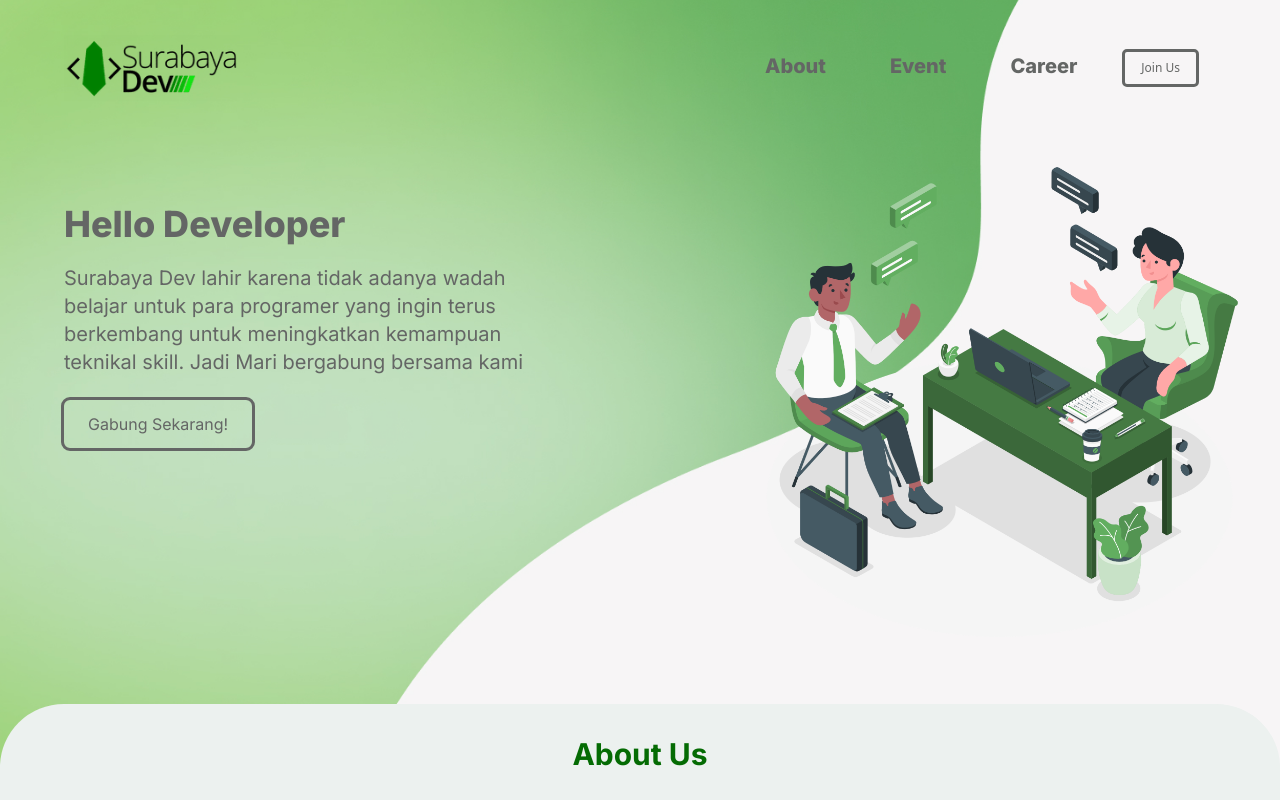
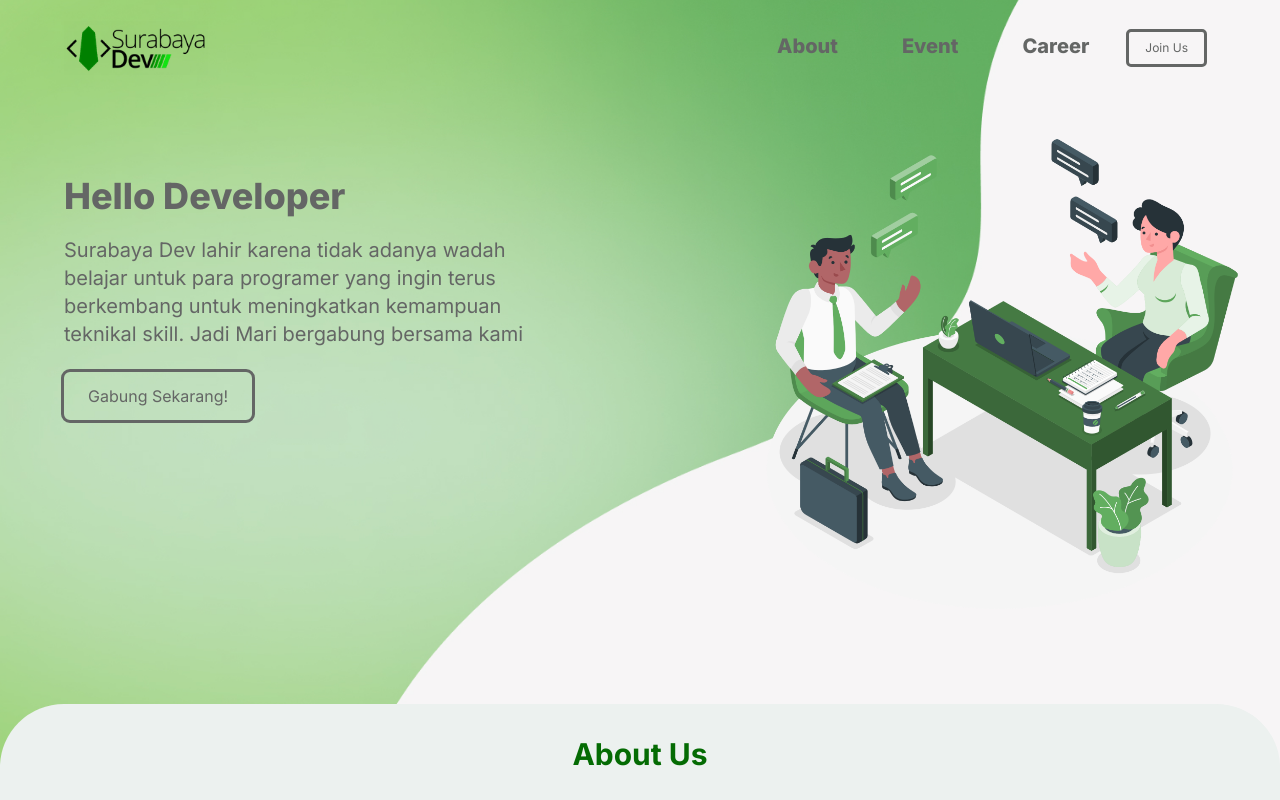
Before and after one commit to hsbysddq/surabaya-dev, a React (Create React App) app: page / in a window 1280 px wide. Shown: the top 800 px of the page. Built offline with nearby package versions, Linux system fonts and the light colour scheme.

Commit message:
Edit Nav

```diff
--- a/src/Component/Nav.jsx
+++ b/src/Component/Nav.jsx
@@ -3,8 +3,8 @@ import Logo from "../assets/logo.png"
 const Nav = () => {
   const Links = [{ name: "About" }, { name: "Event" }, { name: "Career" }]
   return (
-    <nav className="flex items-center justify-between pt-8">
-      <img src={Logo} alt="" className="w-44" />
+    <nav className="flex items-center justify-between pt-5 xl:pt-5 lg:pt-6 md:pt-4">
+      <img src={Logo} alt="" className="w-20 xl:w-42 lg:w-36 md:w-32" />
       <ul className="flex">
         {Links.map((link, index) => (
           <li
@@ -12,15 +12,15 @@ const Nav = () => {
             className="md:inline-block md:ml-10 ml-5 border-b-2 border-transparent hover:border-lightGrey duration-300"
           >
             <a
-              href="/"
-              className="text-lightGrey text-xl font-inter font-extrabold md:py-5 p-3 inline-block"
+              href="#about"
+              className="text-lightGrey text-sm lg:text-xl md:text-lg font-inter lg:font-extrabold md:font-bold md:py-5 lg:p-3 inline-block"
             >
               {link.name}
             </a>
           </li>
         ))}
-        <li className="p-5 ml-4">
-          <button className="text-lightGrey text-xs outline rounded-sm px-4 py-2">
+        <li className="lg:p-3 md:p-5 md:ml-4">
+          <button className="text-lightGrey font-inter text-sm md:text-xs outline rounded-sm px-2 lg:px-4 md:px-3 py-1 md:py-2">
             Join Us
           </button>
         </li>
```
